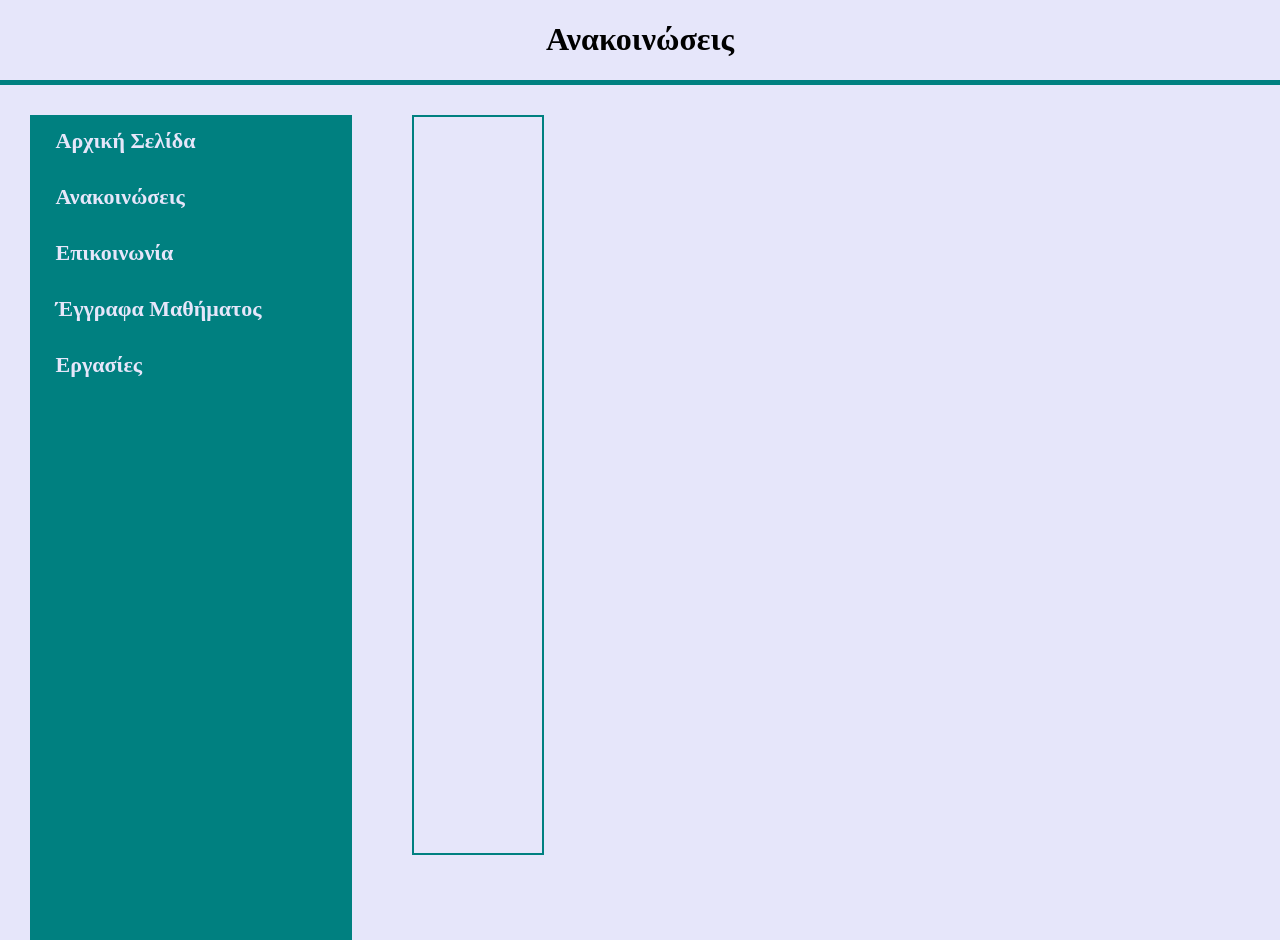
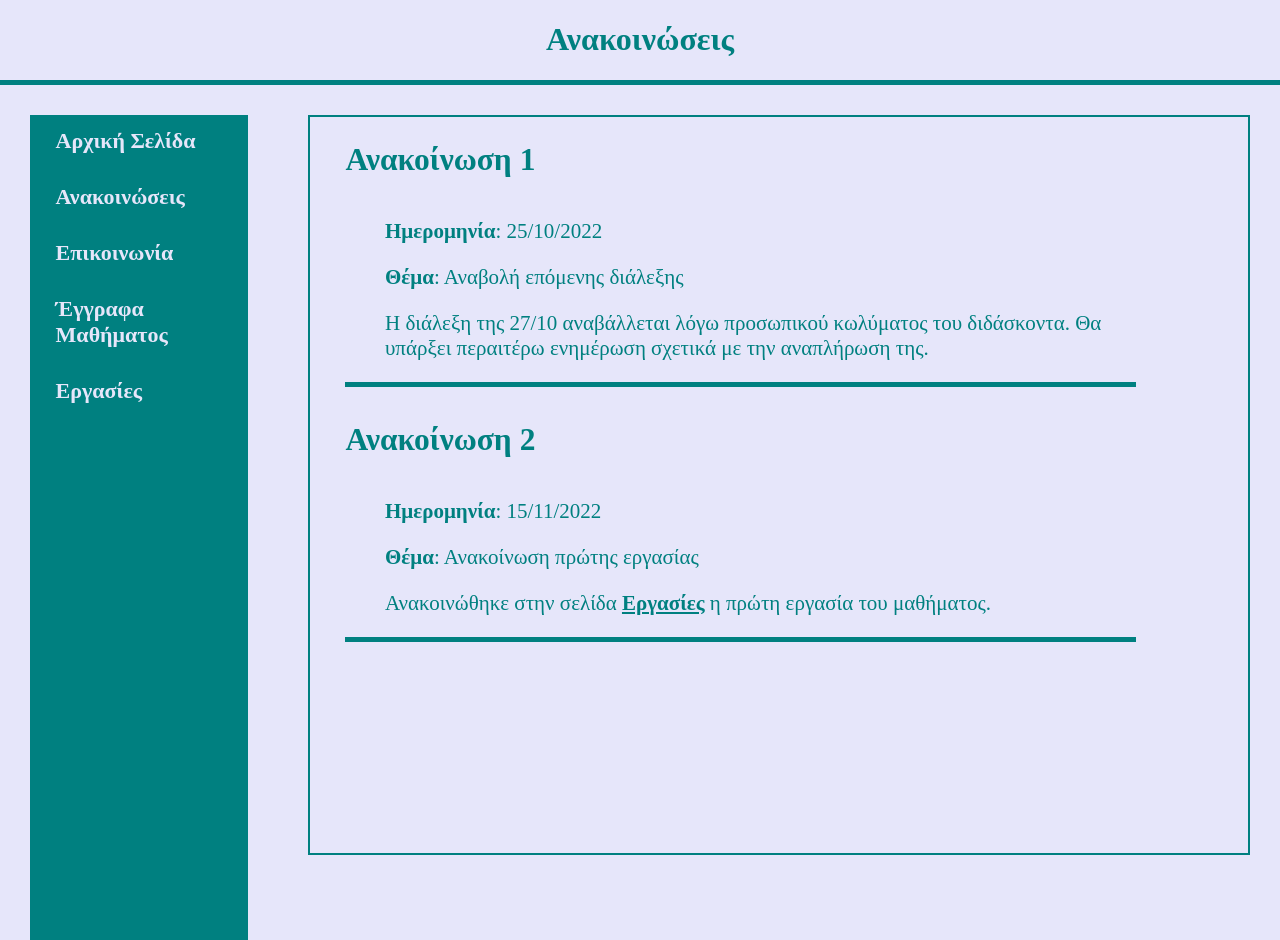
Before and after one commit to AndreasNbt/EPD_Project, a PHP site: page /announcement.html in a window 1280 px wide. Run offline with PHP 8.4, Linux system fonts and the light colour scheme.

Commit message:
Announcements page

```diff
--- a/announcement.html
+++ b/announcement.html
@@ -24,6 +24,30 @@
 
             <div class="description-container">
 
+                <div class="announcement">
+                    <div class="announcement-heading">
+                        <h2>Ανακοίνωση 1</h2>
+                    </div>
+
+                    <div class="announcement-content">
+                        <p> <strong>Ημερομηνία</strong>: 25/10/2022</p>
+                        <p> <strong>Θέμα</strong>: Αναβολή επόμενης διάλεξης</p>
+                        <p>Η διάλεξη της 27/10 αναβάλλεται λόγω προσωπικού κωλύματος του διδάσκοντα. Θα υπάρξει περαιτέρω ενημέρωση σχετικά με την αναπλήρωση της.</p>
+                    </div>
+                </div>
+
+                <div class="announcement">
+                    <div class="announcement-heading">
+                        <h2>Ανακοίνωση 2</h2>
+                    </div>
+
+                    <div class="announcement-content">
+                        <p><strong>Ημερομηνία</strong>: 15/11/2022</p>
+                        <p><strong>Θέμα</strong>: Ανακοίνωση πρώτης εργασίας</p>
+                        <p>Ανακοινώθηκε στην σελίδα <a class="teal-link" href="homework.html">Εργασίες</a> η πρώτη εργασία του μαθήματος.</p>
+                    </div>
+                </div>
+
             </div>
         </div>
 
--- a/styles.css
+++ b/styles.css
@@ -3,6 +3,11 @@
     background-color: lavender;
     margin: 0;
     height: 100%;
+}
+
+h2 {
+    color: teal;
+    margin: 15px 0;
 }
 
 .img {
@@ -29,6 +34,7 @@
 }
 
 .header {
+    color: teal;
     text-align: center;
     margin: 0;
     border-bottom: 5px solid teal;
@@ -72,3 +78,25 @@
 .teal-text {
     color: teal;
 }
+
+
+/* Announcments */
+
+.announcement {
+    color: teal;
+    padding: 10px;
+}
+
+.announcement-heading {
+    padding-bottom: 5px;
+}
+
+.announcement-content {
+    border-bottom: 5px solid teal;
+    padding-left: 5%;
+}
+
+.teal-link {
+    color: teal;
+    font-weight: bold;
+}
```
Also changed, not shown: index.html (+6 -6 lines).
